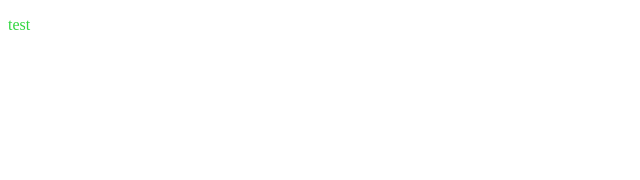
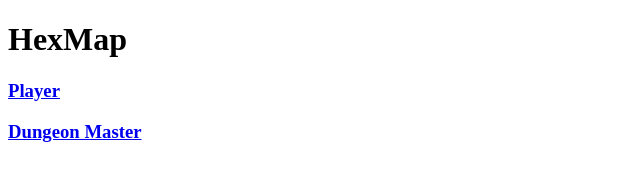
Before and after one commit to JostMK/DnD-HexMap, a website: page website/index.html in a window 1280 px wide. Shown: the whole page, without its empty margins (0-640 px from the left). Drawn offline with Linux system fonts and the light colour scheme.

Commit message:
Added start page functionality

```diff
--- a/website/index.html
+++ b/website/index.html
@@ -11,13 +11,20 @@
 </head>
 
 <body>
-    <p>test</p>
+    <header>
+        <h1>HexMap</h1>
+    </header>
 
-    <script src="main.js"></script>
-
-    <noscript>
-        Error: javascript is disables.
-    </noscript>
+    <a href="characters.html">
+        <h3>
+            Player
+        </h3>
+    </a>
+    <a href="worlds.html">
+        <h3>
+            Dungeon Master
+        </h3>
+    </a>
 </body>
 
 </html>
--- a/website/main.js
+++ /dev/null
@@ -1 +0,0 @@
-console.log('TEST');
```
Also changed, not shown: website/character-select/characters.html (added, +12 -0 lines), website/world-select/worlds.html (added, +12 -0 lines).
